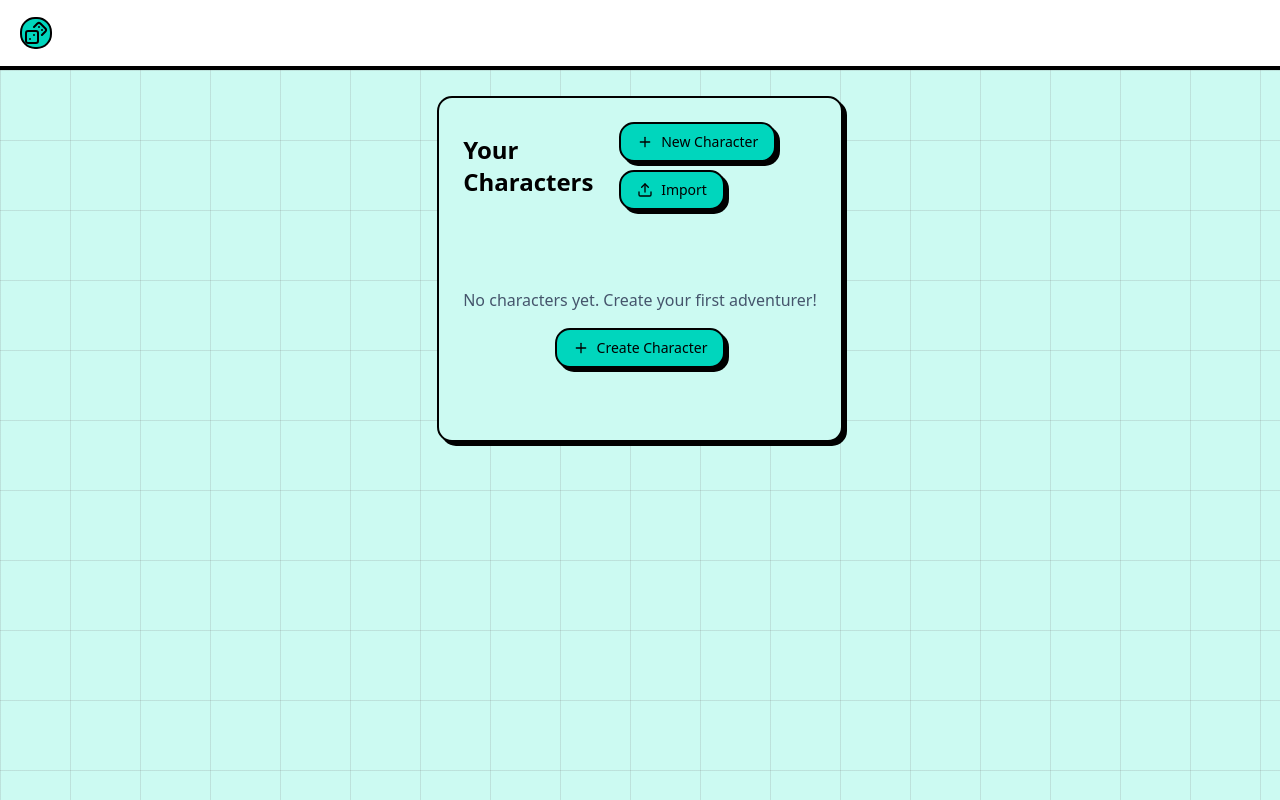
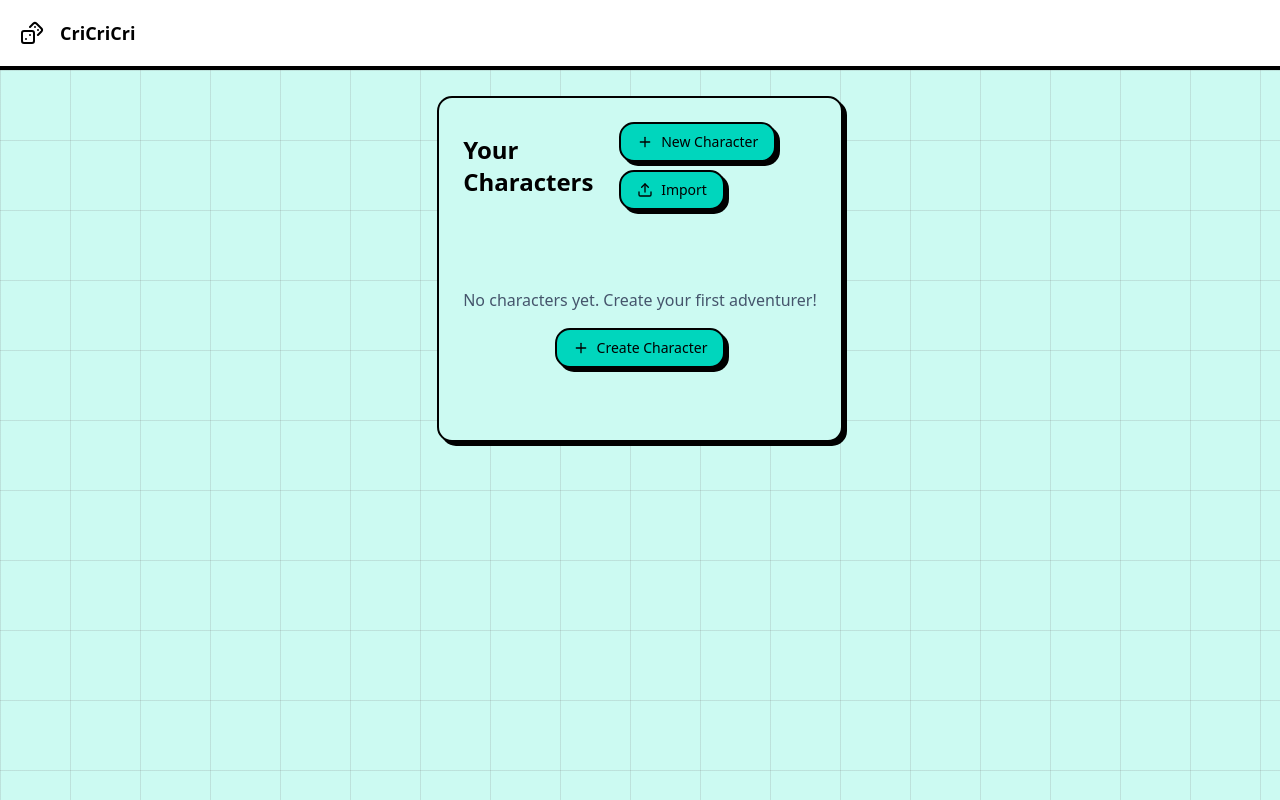
Before and after one commit to reloadedhead/cri-cri-cri, a Next.js app: page / in a window 1280 px wide. Built offline with nearby package versions, Linux system fonts and the light colour scheme.

Commit message:
updates logo

```diff
--- a/components/nav-bar.tsx
+++ b/components/nav-bar.tsx
@@ -14,11 +14,9 @@ export function Navbar() {
     <nav className="fixed left-0 top-0 z-20 mx-auto flex h-[70px] w-full items-center border-b-4 border-border bg-secondary-background px-5">
       <div className="mx-auto flex w-[1300px] text-foreground max-w-full items-center justify-between">
         <div className="flex items-center xl:gap-10 gap-10">
-          <Link
-            className="text-[22px] size-8 rounded-base flex bg-main text-main-foreground border-2 border-black items-center justify-center font-heading"
-            href="/"
-          >
+          <Link className="flex items-center gap-4" href="/">
             <DicesIcon />
+            <span className="font-bold text-lg">CriCriCri</span>
           </Link>
           <div className="items-center text-base font-base xl:gap-10 lg:flex gap-10 hidden">
             {isCharacterSheet ? (
```
